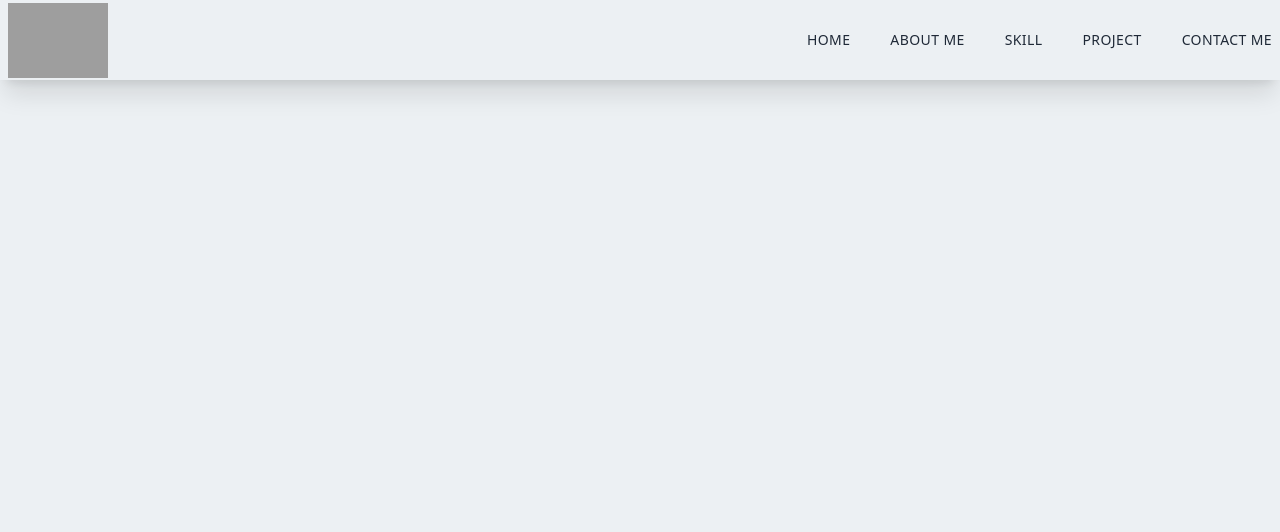
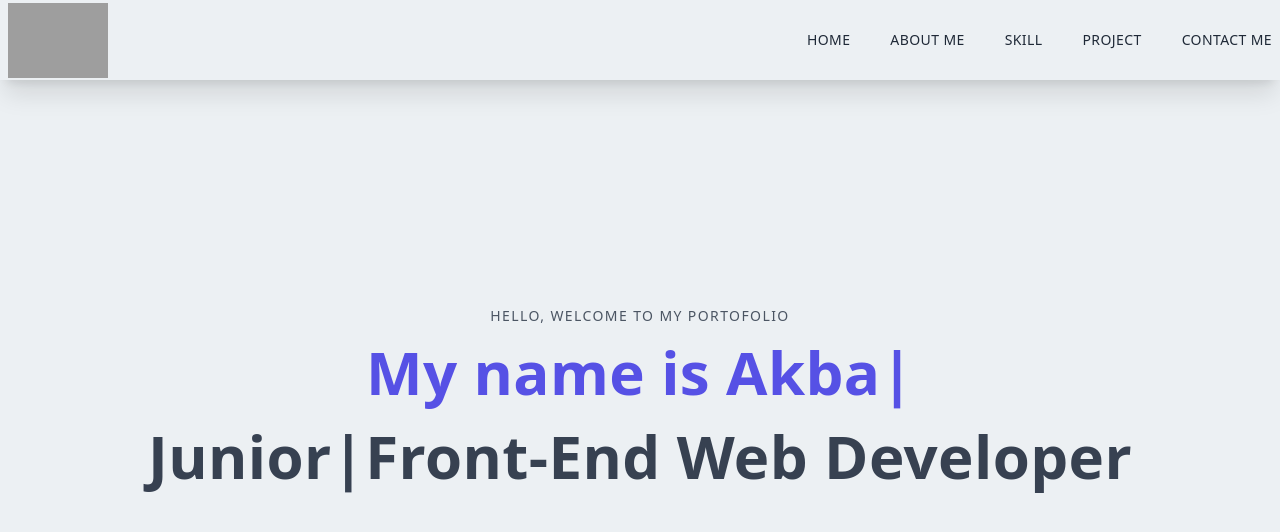
Before and after one commit to AkbarRizkyR/portofolio-nextjs, a Next.js app: page / in a window 1280 px wide. Shown: the top 532 px of the page. Built offline with nearby package versions, Linux system fonts and the light colour scheme; grey boxes are pictures that could not be loaded.

Commit message:
Fixing: all Main Component

```diff
--- /dev/null
+++ b/components/Main.jsx
@@ -0,0 +1,37 @@
+import React from "react";
+import { TypeAnimation } from "react-type-animation";
+
+function Main() {
+    return (
+        <div className="w-full h-screen text-center">
+            <div className="max-w-[1240px] w-full h-full mx-auto p-2 flex justify-center items-center">
+                <div>
+                    <p className="uppercase text-sm tracking-widest text-gray-600">
+                        Hello, Welcome To My Portofolio
+                    </p>
+                    <h1 className="py-4 text-gray-700">
+                        <TypeAnimation
+                            sequence={["Namaku Akbar", 3000, "My name is Akbar"]}
+                            wrapper="span"
+                            cursor={true}
+                            repeat={1}
+                            className="text-[#5651e5]"
+                        />
+                    </h1>
+                    <h1 className="py-2 text-gray-700">
+                    <TypeAnimation
+                        sequence={[
+                        'Junior',
+                        ]}
+                        cursor={true}
+                        repeat={1}
+                    />
+                        Front-End Web Developer
+                    </h1>
+                </div>
+            </div>
+        </div>
+    );
+}
+
+export default Main;
--- a/package.json
+++ b/package.json
@@ -15,7 +15,8 @@
     "next": "13.1.1",
     "react": "18.2.0",
     "react-dom": "18.2.0",
-    "react-icons": "^4.7.1"
+    "react-icons": "^4.7.1",
+    "react-type-animation": "^2.1.2"
   },
   "devDependencies": {
     "autoprefixer": "^10.4.13",
--- a/pages/index.js
+++ b/pages/index.js
@@ -2,6 +2,7 @@ import Head from 'next/head'
 import Image from 'next/image'
 import { Inter } from '@next/font/google'
 import Navbar from '../components/Navbar'
+import Main from '../components/Main'
 
 const inter = Inter({ subsets: ['latin'] })
 
@@ -16,6 +17,7 @@ export default function Home() {
       </Head>
 
       <Navbar />
+      <Main />
 
     </div>
   )
```
Also changed, not shown: 1 other file (tests, documents, lock files or other folders).
